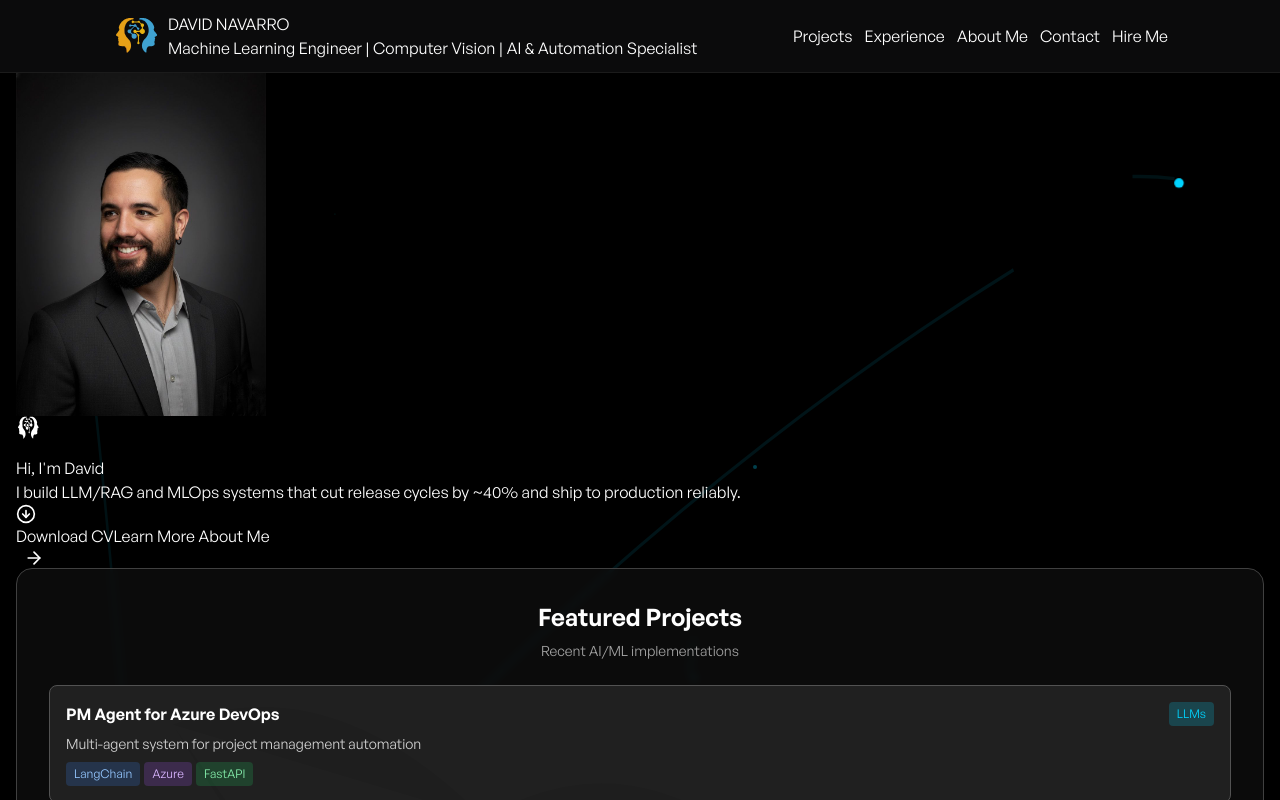
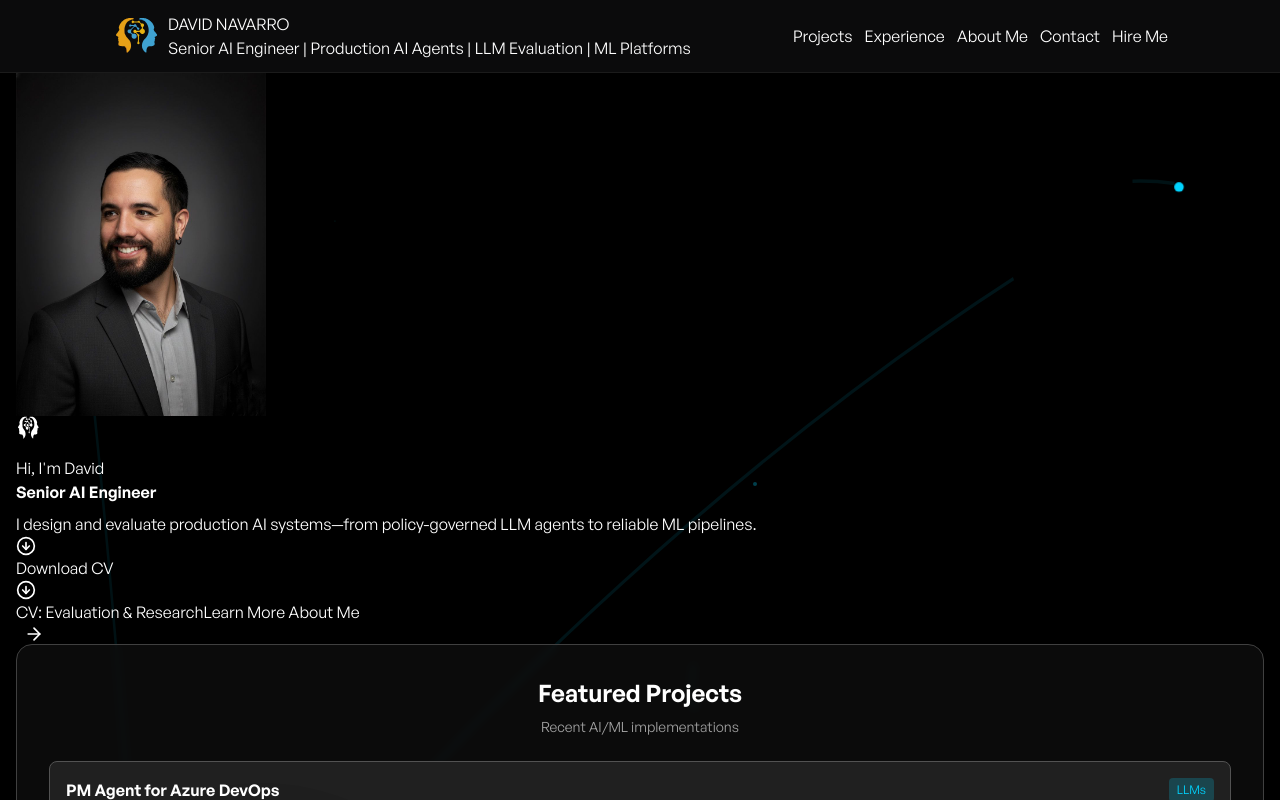
Before and after one commit to DavidNavarroSaiz/davidnavarro.github.io, a Next.js app: page / in a window 1280 px wide. Shown: the top 800 px of the page. Built offline with nearby package versions, Linux system fonts and the light colour scheme; no server answers.

Commit message:
chore: refresh professional content and navigation

```diff
--- a/components/PagesMetaHead.jsx
+++ b/components/PagesMetaHead.jsx
@@ -17,9 +17,9 @@ function PagesMetaHead({ title, keywords, description }) {
 }
 
 PagesMetaHead.defaultProps = {
-	title: 'David Navarro - Machine Learning Engineer',
-	keywords: 'machine learning, computer vision, AI, automation, python, pytorch, tensorflow',
-	description: 'Machine Learning Engineer specializing in Computer Vision, AI & Automation. 6+ years of experience in ML systems, LLMOps, and production deployments.',
+	title: 'David Navarro - Senior AI Engineer',
+	keywords: 'senior AI engineer, AI agents, LLM evaluation, AI platforms, applied machine learning, MLOps, python',
+	description: 'Senior AI Engineer specializing in production AI agents, LLM evaluation, AI platforms, and applied ML. 7+ years of experience designing and deploying ML and LLM systems.',
 };
 
 export default PagesMetaHead;
--- a/components/about/AboutMeBio.jsx
+++ b/components/about/AboutMeBio.jsx
@@ -2,6 +2,8 @@ import Image from 'next/image';
 import { useState } from 'react';
 import { motion } from 'framer-motion';
 import { aboutMeData } from '../../data/aboutMeData';
+import { projectsData } from '../../data/projectsData';
+import { experienceStats } from '../../data/experienceData';
 import profileImage from '../../public/images/profile.jpeg';
 
 function AboutMeBio() {
@@ -75,10 +77,10 @@ function AboutMeBio() {
 						className="mt-8 grid grid-cols-2 md:grid-cols-4 gap-4"
 					>
 						{[
-							{ label: 'Years Experience', value: '6+', icon: '⏱️' },
-							{ label: 'Technologies', value: '20+', icon: '⚡' },
-							{ label: 'Projects', value: '50+', icon: '🚀' },
-							{ label: 'Industries', value: '6+', icon: '🏢' }
+							{ label: 'Years Experience', value: '7+', icon: '⏱️' },
+							{ label: 'Technologies', value: String(experienceStats.technologies), icon: '⚡' },
+							{ label: 'Projects', value: String(projectsData.length), icon: '🚀' },
+							{ label: 'Industries', value: '5', icon: '🏢' }
 						].map((stat, index) => (
 							<div key={stat.label} className="text-center p-4 bg-gray-800/20 rounded-xl border border-gray-700/20 hover:bg-gray-800/30 transition-all duration-300">
 								<div className="text-2xl mb-1 opacity-80">{stat.icon}</div>
--- a/components/shared/AppBio.jsx
+++ b/components/shared/AppBio.jsx
@@ -47,7 +47,7 @@ function AppBio() {
 										<li>• 40% faster release cycles</li>
 										<li>• Production AI deployments</li>
 										<li>• Team leadership experience</li>
-										<li>• Research publications</li>
+										<li>• Evaluation gates in CI/CD pipelines</li>
 									</ul>
 								</div>
 							</div>
--- a/components/shared/AppFooterCopyright.jsx
+++ b/components/shared/AppFooterCopyright.jsx
@@ -11,7 +11,7 @@ function AppFooterCopyright() {
 				</a>
 				<span className="text-gray-500 mx-2">•</span>
 				<span className="text-gray-400 text-sm">
-					Machine Learning Engineer & AI Specialist
+					Senior AI Engineer
 				</span>
 			</div>
 		</div>
--- a/components/shared/AppHeader.jsx
+++ b/components/shared/AppHeader.jsx
@@ -91,10 +91,10 @@ function AppHeader() {
 									<span className="header-logo-cyan">DAVID NAVARRO</span>
 								</div>
 								<div className="header-subtitle hidden sm:block">
-									Machine Learning Engineer | Computer Vision | AI & Automation Specialist
+									Senior AI Engineer | Production AI Agents | LLM Evaluation | ML Platforms
 								</div>
 								<div className="header-subtitle-mobile block sm:hidden">
-									ML Engineer | Computer Vision | AI Specialist
+									Senior AI Engineer | AI Agents | LLM Evaluation
 								</div>
 							</div>
 						</div>
--- a/components/shared/AppHero.jsx
+++ b/components/shared/AppHero.jsx
@@ -6,7 +6,7 @@ import { FiArrowDownCircle, FiArrowRight } from 'react-icons/fi';
 import profileImage from '../../public/images/profile.jpeg';
 import logo from '../../public/images/DN-Logo.svg';
 
-function AppHero() {
+function AppHero({ cvs = [] }) {
 	const router = useRouter();
 	const basePath = router.basePath || '';
 
@@ -31,7 +31,7 @@ function AppHero() {
 							<div className="relative">
 								<Image
 									src={profileImage}
-									alt="David Navarro - Machine Learning Engineer"
+									alt="David Navarro - Senior AI Engineer"
 									width={250}
 									height={250}
 									priority
@@ -57,7 +57,7 @@ function AppHero() {
 							transition={{ ease: 'easeInOut', duration: 0.9, delay: 0.4 }}
 							className="hero-title"
 						>
-							Hi, I'm <span className="hero-title-accent">David</span>
+							Hi, I&apos;m <span className="hero-title-accent">David</span>
 						</motion.h1>
 
 						<motion.p
@@ -66,7 +66,8 @@ function AppHero() {
 							transition={{ ease: 'easeInOut', duration: 0.9, delay: 0.5 }}
 							className="hero-subtitle"
 						>
-							I build LLM/RAG and MLOps systems that cut release cycles by ~40% and ship to production reliably.
+							<span className="block font-semibold text-white mb-2">Senior AI Engineer</span>
+							I design and evaluate production AI systems—from policy-governed LLM agents to reliable ML pipelines.
 						</motion.p>
 
 						{/* Botones */}
@@ -76,14 +77,17 @@ function AppHero() {
 							transition={{ ease: 'easeInOut', duration: 0.9, delay: 0.6 }}
 							className="hero-buttons"
 						>
-							<a
-								download="CV_DavidNavarro_2025.pdf"
-								href={`${basePath}/files/CV_DavidNavarro_2025.pdf`}
-								className="hero-button-primary"
-							>
-								<FiArrowDownCircle className="mr-2 h-5 w-5" />
-								Download CV
-							</a>
+							{cvs.map((cv) => (
+								<a
+									key={cv.file}
+									download={cv.file}
+									href={`${basePath}/files/${cv.file}`}
+									className="hero-button-primary"
+								>
+									<FiArrowDownCircle className="mr-2 h-5 w-5" />
+									{cv.label}
+								</a>
+							))}
 
 							<Link
 								href="/about"
--- a/data/aboutMeData.js
+++ b/data/aboutMeData.js
@@ -3,7 +3,7 @@ import { v4 as uuidv4 } from 'uuid';
 export const aboutMeData = [
 	{
 		id: uuidv4(),
-		bio: 'Machine Learning Engineer with 6+ years of experience designing, deploying, and productionizing ML systems, backed by strong software engineering skills. Skilled in end-to-end system design, data ingestion and retrieval pipelines, offline/online evaluation, deployment, observability, LLMOps, CI/CD, and multi-agent orchestration across education, healthcare, CRM/marketing, industrial automation, and B2B SaaS.',
+		bio: 'Senior AI Engineer with 7+ years of experience designing, deploying, and productionizing ML and LLM systems, backed by strong software engineering skills. Skilled in end-to-end system design, data ingestion and retrieval pipelines, offline/online evaluation, deployment, observability, LLMOps, CI/CD, and multi-agent orchestration across education, healthcare, CRM/marketing, industrial automation, and B2B SaaS.',
 	},
 	{
 		id: uuidv4(),
--- a/data/experienceData.js
+++ b/data/experienceData.js
@@ -191,7 +191,7 @@ export const experienceData = [
 ];
 
 export const experienceStats = {
-	totalYears: '6+',
+	totalYears: '7+',
 	companies: experienceData.length,
 	technologies: [...new Set(experienceData.flatMap(exp => exp.technologies))].length,
 	projects: experienceData.reduce((acc, exp) => acc + exp.achievements.length, 0),
--- a/pages/index.jsx
+++ b/pages/index.jsx
@@ -1,10 +1,12 @@
+import fs from 'fs';
+import path from 'path';
 import { useEffect } from 'react';
 import PagesMetaHead from '../components/PagesMetaHead';
 import AppHero from '../components/shared/AppHero';
 import AppBio from '../components/shared/AppBio';
 import NeuralNetwork from '../components/shared/NeuralNetwork';
 
-export default function Home() {
+export default function Home({ cvs }) {
 	// Force scroll to top on page load
 	useEffect(() => {
 		window.scrollTo(0, 0);
@@ -12,13 +14,13 @@ export default function Home() {
 
 	return (
 		<div className="relative">
-			<PagesMetaHead title="David Navarro - Machine Learning Engineer" />
+			<PagesMetaHead title="David Navarro - Senior AI Engineer" />
 
 			{/* Neural network background */}
 			<NeuralNetwork intensity="low" />
 
 			<div className="relative z-10">
-				<AppHero />
+				<AppHero cvs={cvs} />
 			</div>
 
 			<div className="relative z-10">
@@ -27,3 +29,19 @@ export default function Home() {
 		</div>
 	);
 }
+
+// Only offer CVs whose PDFs exist in public/files at build time (no button otherwise)
+const CV_FILES = [
+	{ file: 'CV_DavidNavarro_Senior_AI_Engineer.pdf', label: 'Download CV' },
+	{
+		file: 'CV_DavidNavarro_Senior_AI_Engineer_Evaluation_Research.pdf',
+		label: 'CV: Evaluation & Research',
+	},
+];
+
+export async function getStaticProps() {
+	const exists = (file) =>
+		fs.existsSync(path.join(process.cwd(), 'public', 'files', file));
+	const cvs = CV_FILES.filter((cv) => exists(cv.file));
+	return { props: { cvs } };
+}
--- a/pages/projects/[id].jsx
+++ b/pages/projects/[id].jsx
@@ -66,18 +66,18 @@ function ProjectSingle(props) {
 											key={info.id}
 										>
 											<span className="text-dev-blue font-medium">{info.title}: </span>
-											<a
-												href="https://stoman.me"
-												className={
-													info.title === 'Website' ||
-													info.title === 'Phone'
-														? 'hover:underline hover:text-dev-blue cursor-pointer duration-300 text-white'
-														: 'text-gray-300'
-												}
-												aria-label="Project Website and Phone"
-											>
-												{info.details}
-											</a>
+											{/^https?:\/\//.test(info.details) ? (
+												<a
+													href={info.details}
+													target="_blank"
+													rel="noopener noreferrer"
+													className="hover:underline hover:text-dev-blue duration-300 text-white"
+												>
+													{info.details}
+												</a>
+											) : (
+												<span className="text-gray-300">{info.details}</span>
+											)}
 										</li>
 									);
 								}
```
Also changed, not shown: 2 other files (tests, documents, lock files or other folders).
